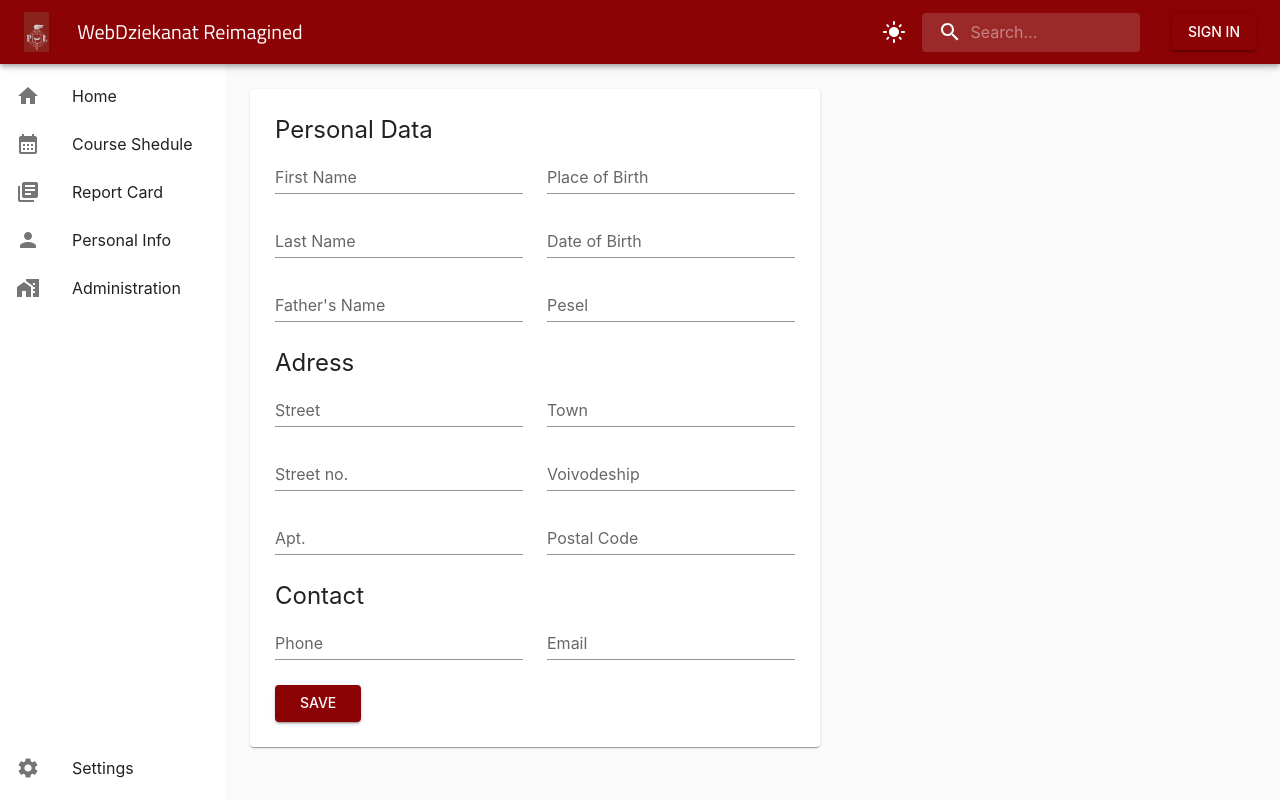
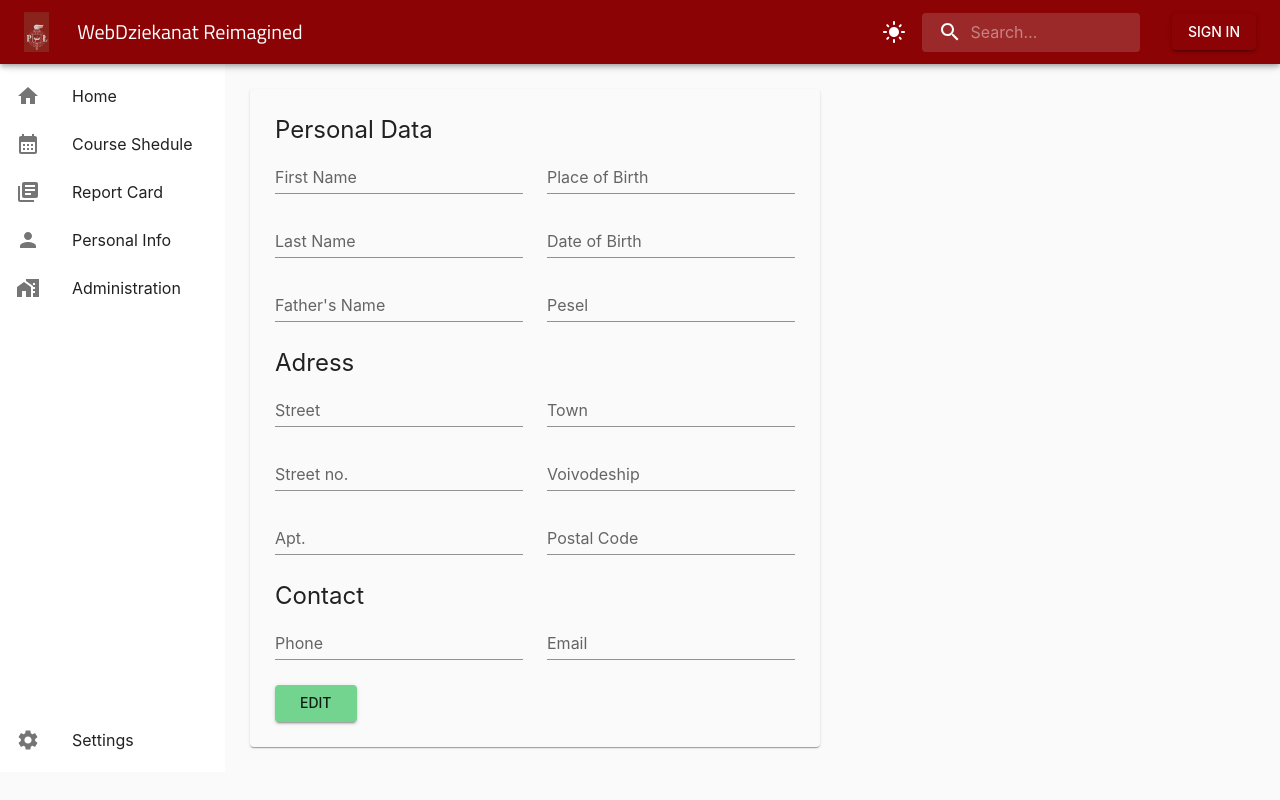
Before and after one commit to wojtek-kowalczyk/webdziekanat-reimagined, a React (Create React App) app: page /personal in a window 1280 px wide. Built offline with nearby package versions, Linux system fonts and the light colour scheme.

Commit message:
sticky appbar and navbar

```diff
--- a/src/App.css
+++ b/src/App.css
@@ -45,14 +45,15 @@
   top: 64px;
   display: flex;
   flex-direction: row;
+  height: fit-content;
 }
 
 @media screen and (max-width: 600px) {
   .viewport {
-    position: absolute;
+    /* position: absolute;
     bottom: 0;
     top: 56px;
     display: flex;
-    flex-direction: row;
+    flex-direction: row; */
   }
 }
--- a/src/components/app-bar.tsx
+++ b/src/components/app-bar.tsx
@@ -166,7 +166,7 @@ export default function CustomAppBar(
 ) {
   return (
     <Box sx={{ flexGrow: 1, zIndex: 10, position: "relative" }}>
-      <AppBar enableColorOnDark position="static">
+      <AppBar enableColorOnDark>
         <Toolbar>
           <IconButton
             size="large"
--- a/src/components/nav-bar.tsx
+++ b/src/components/nav-bar.tsx
@@ -32,6 +32,9 @@ export default function SideNav(props: {
   return (
       <List
         sx={{
+          maxHeight: "calc(100vh - 64px)",
+          position: "sticky",
+          top: "64px",
           width: "20%",
           maxWidth: 300,
           minWidth: 225,
--- a/src/components/personal-data.tsx
+++ b/src/components/personal-data.tsx
@@ -1,13 +1,17 @@
 import { Box, Button, Paper, TextField, Typography } from "@mui/material";
 import React, { useState } from "react";
+import { useTheme } from '@mui/material/styles';
+import PriorityHighIcon from '@mui/icons-material/PriorityHigh';
 
 function PersonalData(props: {
 
 }) {
-    // const [personalEditMode, setPersonalEditMode] = useState()
+    const [editMode, setEditMode] = useState(false);
+    const theme = useTheme();
+
     return (
-        <Box sx={{display: "flex", flexDirection: "row", flexWrap: "wrap"}}>
-            <Paper sx={{ margin: "25px", padding: "25px"}}>
+        <Box sx={{ display: "flex", flexDirection: "row", flexWrap: "wrap" }}>
+            <Paper sx={{ margin: "25px", padding: "25px", backgroundColor: editMode? theme.palette.warning.main : "unset" }}>
 
                 <Typography variant="h5" sx={{ marginBottom: "-25px" }}>Personal Data</Typography>
                 <Box className="form" sx={{ display: "flex", marginY: "25px", gap: 3 }}>
@@ -46,7 +50,30 @@ function PersonalData(props: {
                         <TextField label="Email" variant="standard" />
                     </Box>
                 </Box>
-                <Button variant="contained" sx={{ paddingX: "25px", paddingY: "6px" }}>Save</Button>
+                <Box className="button-container" sx={{display: "flex", flexDdirection: "row", alignItems: "center"}}>
+                {!editMode ?
+                    <Button
+                        onClick={() => setEditMode(!editMode)}
+                        variant="contained"
+                        color="secondary"
+                        sx={{ paddingX: "25px", paddingY: "6px" }}>
+                        Edit
+                    </Button>
+                    :
+                    <Button
+                        onClick={() => setEditMode(!editMode)}
+                        variant="contained"
+                        color="primary"
+                        sx={{ paddingX: "25px", paddingY: "6px" }}>
+                        Save
+                    </Button>
+                }
+                {editMode &&
+                    <Box sx={{marginLeft: "16px", display: "flex", flexDirection: "row"}}>
+                        <PriorityHighIcon />
+                        <Typography>You are editing your personal data</Typography>
+                    </Box> }
+                </Box>
             </Paper>
         </Box>
     )
--- a/src/theme.ts
+++ b/src/theme.ts
@@ -32,6 +32,9 @@ export const getDesignTokens = (mode: PaletteMode) => ({
         link: {
           main: "#ff00ff"
         },
+        warning: {
+          main: "#FFCC00"
+        }
       }
       : {
         // palette values for dark mode
@@ -52,6 +55,9 @@ export const getDesignTokens = (mode: PaletteMode) => ({
         link: {
           main: "#ff00ff"
         },
+        warning: {
+          main: "#c29b00"
+        }
       }),
   },
   typography: {
```
Lines whose indentation alone changed are shown as unchanged.
